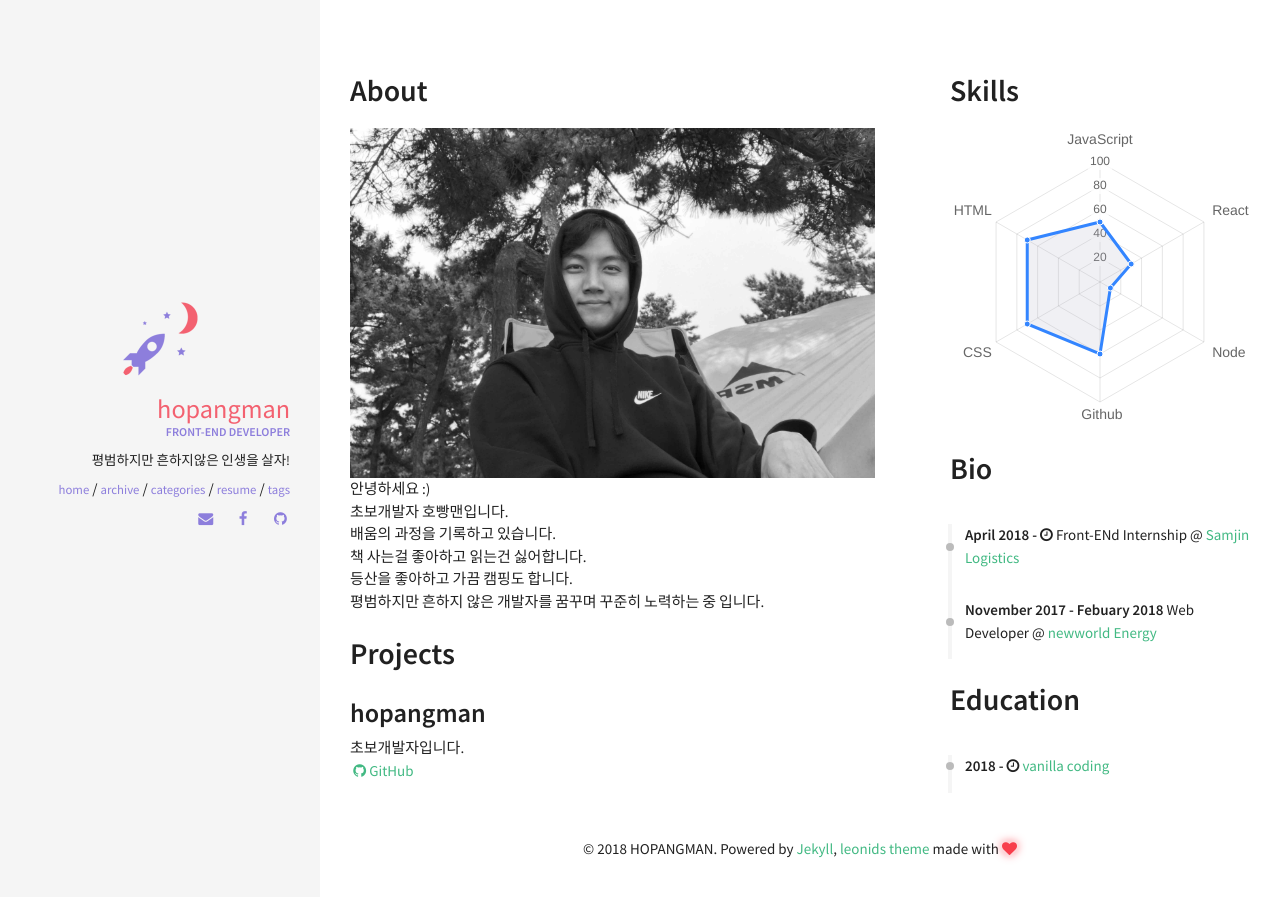
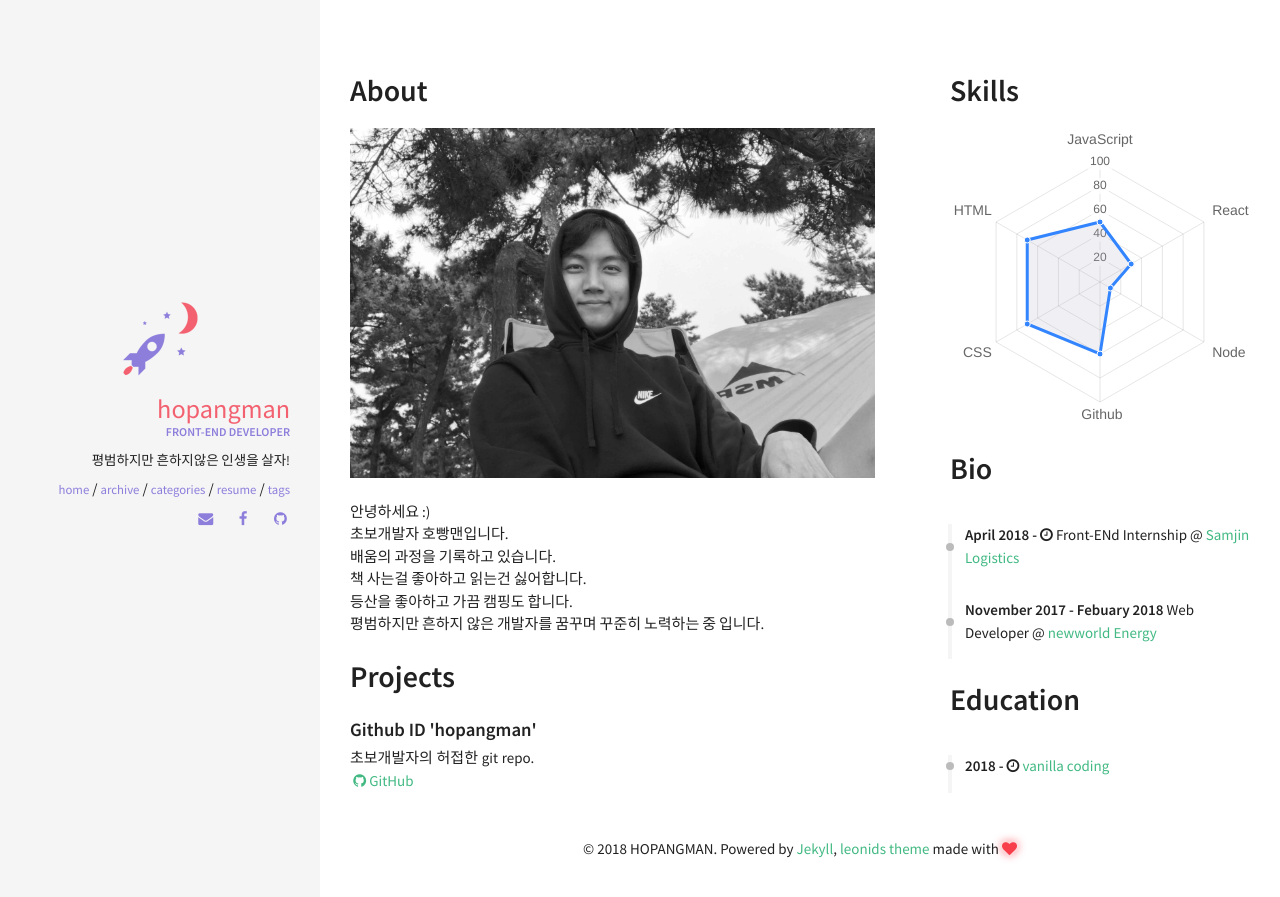
Before and after one commit to hopangman/hopangman.github.io, a Jekyll site: the page built from resume.html, in a window 1280 px wide. Shown: the top 897 px of the page. Built offline with Jekyll 4.4.1, drawn with Linux system fonts in a browser that asks for light colours; nearby versions of some CDN libraries.

Commit message:
update blog setting

```diff
--- a/_data/index/projects.yml
+++ b/_data/index/projects.yml
@@ -1,4 +1,4 @@
-- name: hopangman
-  descr: "초보개발자입니다."
+- name: Github ID 'hopangman'
+  descr: "초보개발자의 허접한 git repo."
   image: pong.png
   github: https://github.com/hopangman
--- a/_includes/sections/about.html
+++ b/_includes/sections/about.html
@@ -1,5 +1,5 @@
 <h1><span data-i18n="skills.my_skills">About</span></h1>
-<img src="../img/profile.jpg" alt="profile">
+<img src="../img/profile.jpg" alt="profile"><br>
 <div>
     안녕하세요 :)<br>
     초보개발자 호빵맨입니다.<br>
--- a/_includes/sections/projects.html
+++ b/_includes/sections/projects.html
@@ -3,7 +3,7 @@
 {% for project in site.data.index.projects %}
     <div class="row">
             <div class="col">
-                <h2 style="margin: 0">{{ project.name }}</h2>
+                <h4 style="margin: 0">{{ project.name }}</h4>
                 <p style="margin: 0">{{ project.descr }}</p>
 
                 {% if project.github %}
```
